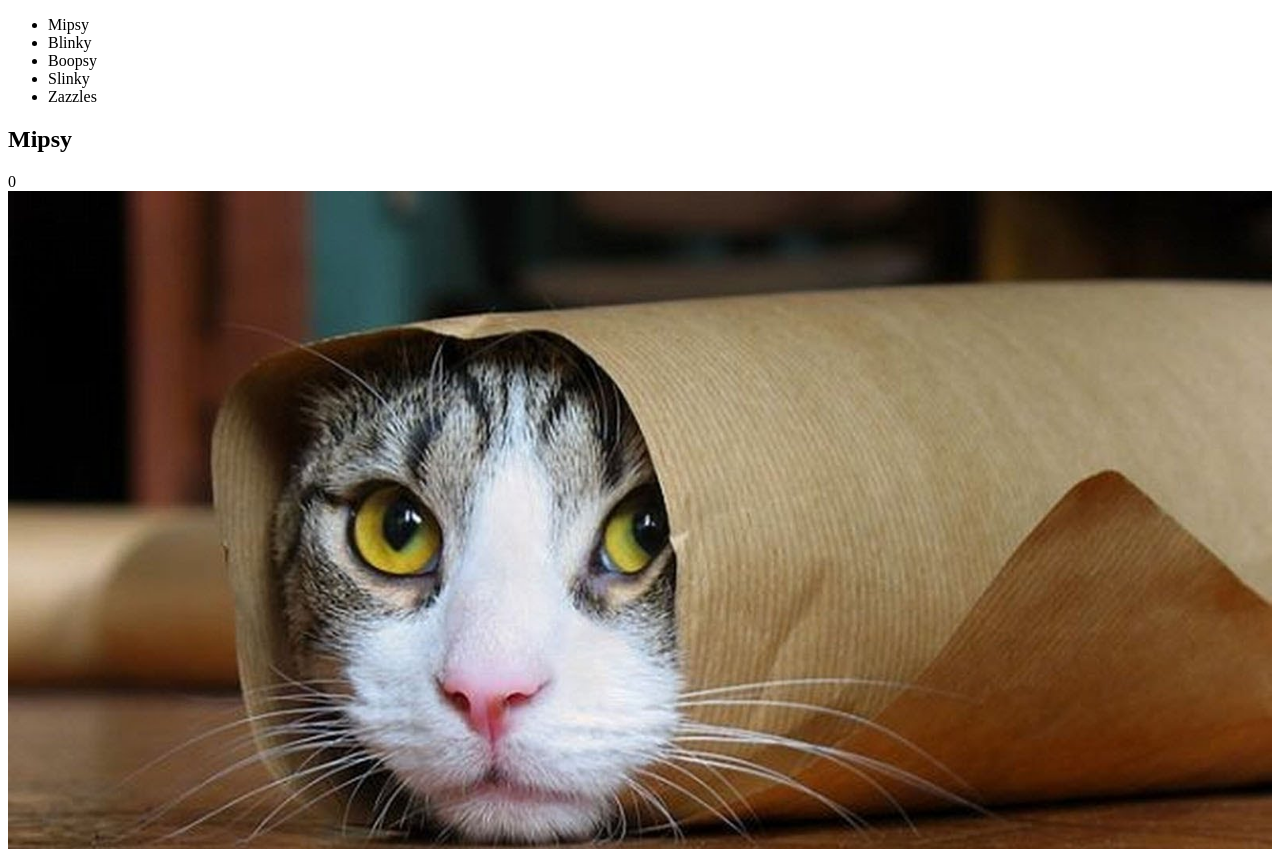
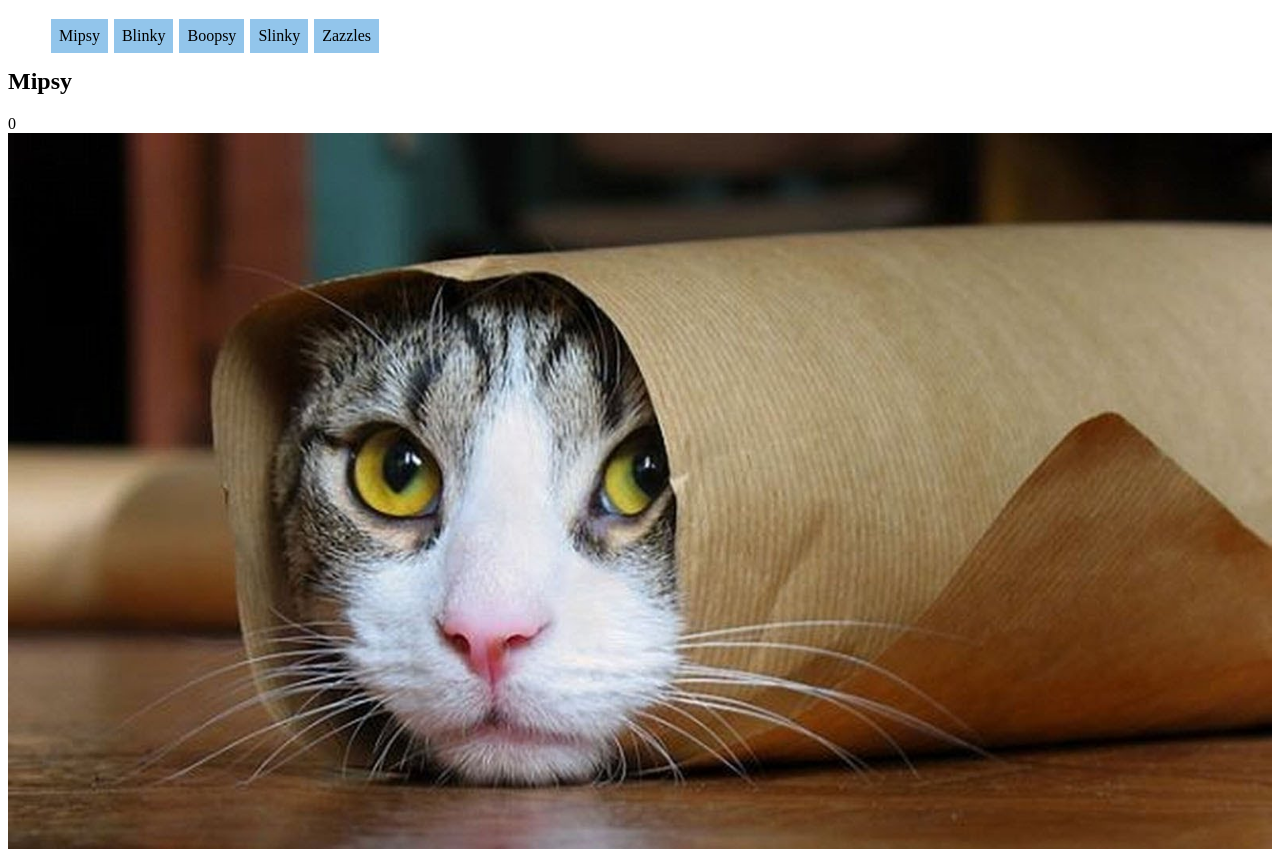
Before and after one commit to lastres0rt/kitty-clicker, a plain HTML site: page index.html in a window 1280 px wide. Shown: the top 849 px of the page. Drawn offline with Linux system fonts and the light colour scheme.

Commit message:
feat: alter appearance of list of cats

```diff
--- a/css/style.css
+++ b/css/style.css
@@ -1,3 +1,19 @@
 #kitty-img{
 	max-width: 100%;
 }
+
+li {
+
+    background-color: #92c5eb;
+    margin: 3px;
+    padding: 8px;
+    float: left;
+    list-style: none;
+    border-width: 0 0 0 0;
+    border-style: solid;
+    border-color: #aaa;
+}
+
+#kitty-list {
+	    height: 32px;
+}
```
